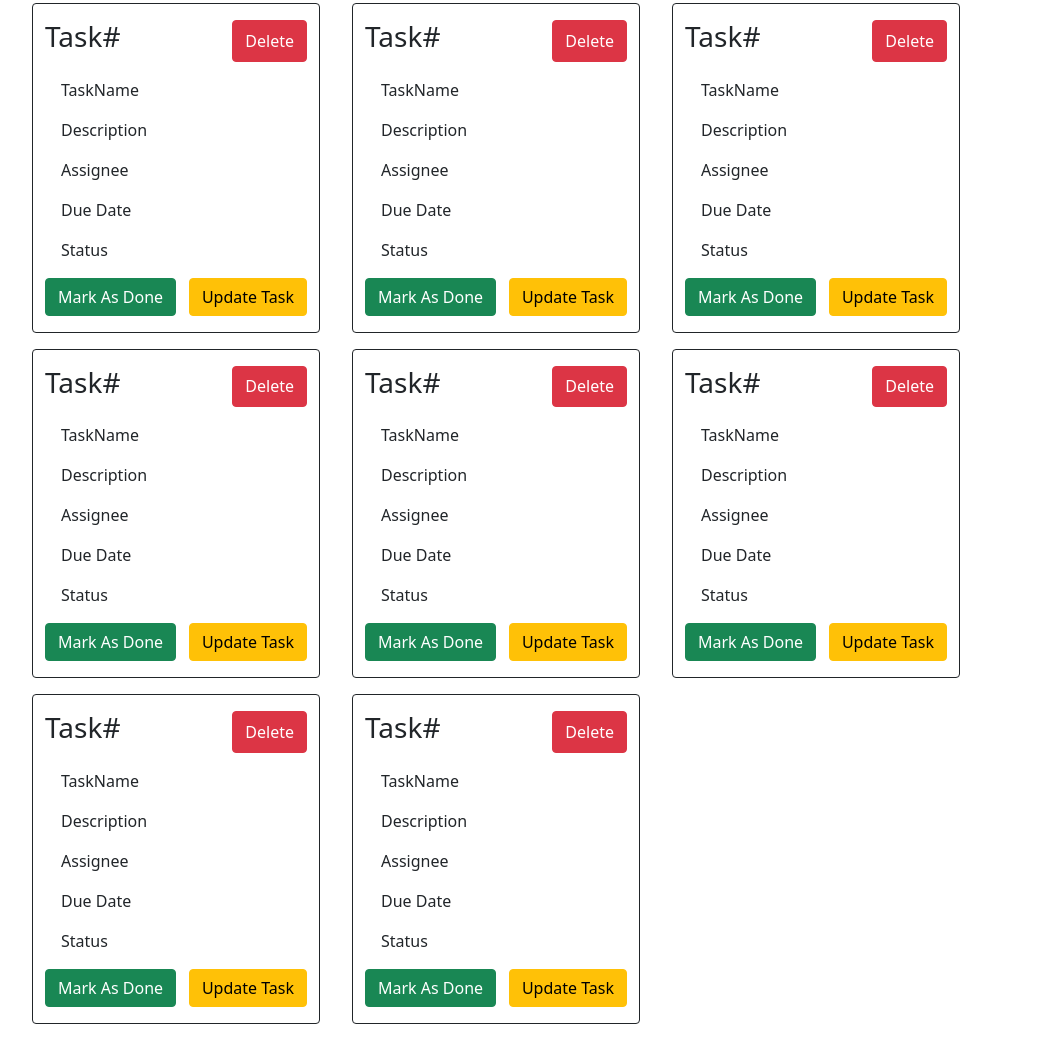
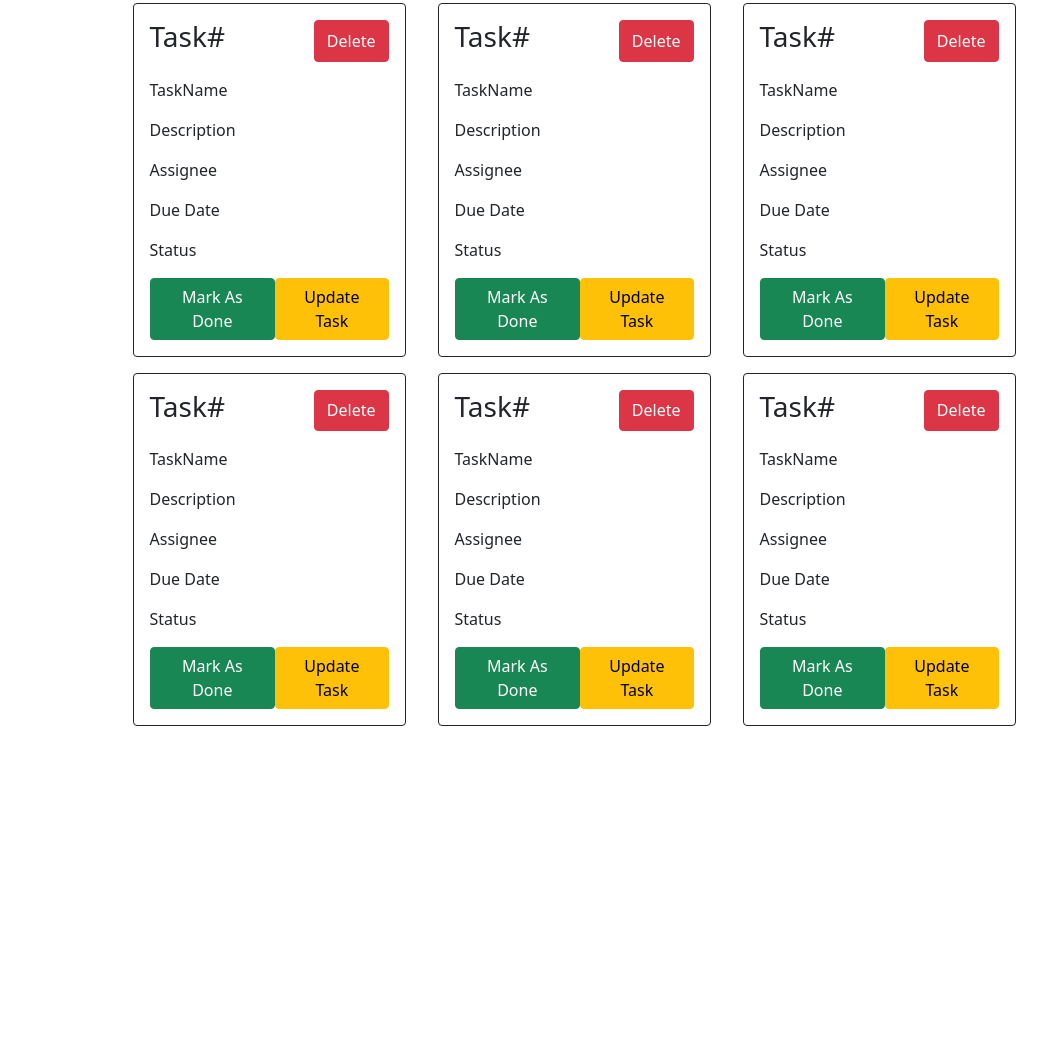
Before and after one commit to jomar1129/jwd5FinalProject, a plain HTML site: page index.html in a window 1280 px wide. Shown: the part 173-1213 px from the top of the page, without its empty margins (66-1113 px from the left). After the commit the page ends 915 px from the top, so only its background shows below. Drawn offline with nearby package versions, Linux system fonts and the light colour scheme.

Commit message:
added list-group cards

```diff
--- a/css/index.css
+++ b/css/index.css
@@ -0,0 +1,9 @@
+body {
+  padding: 0;
+  margin: 0;
+  box-sizing: border-box;
+}
+
+.card {
+  width: 25%;
+}
--- a/index.html
+++ b/index.html
@@ -7,6 +7,7 @@
 
     <!-- Bootstrap CSS -->
     <link rel="stylesheet" href="css/bootstrap.css" />
+    <link rel="stylesheet" href="css/index.css" />
 
     <title>Task List</title>
   </head>
@@ -104,7 +105,15 @@
       </div>
     </div>
 
-    <div class="container">
+    <div
+      class="
+        container
+        d-flex
+        flex-column
+        justify-content-center
+        align-items-center
+      "
+    >
       <h1 class="text-center my-3">Job Task List</h1>
       <div class="d-grid gap-2 col-6 mx-auto">
         <button
@@ -116,14 +125,20 @@
           Add Task
         </button>
       </div>
-
-      <div class="container-fluid mt-5">
-        <div class="row">
-          <div
-            class="col-md-4 mx-3 card border-dark mb-3"
-            style="max-width: 18rem"
+      <div class="container mt-5">
+        <div class="content">
+          <ul
+            class="
+              list-group
+              d-flex
+              flex-row flex-wrap
+              justify-content-center
+              align-items-center
+            "
+            id="task-list"
           >
-            <div class="header mt-3 d-md-flex justify-content-between">
+            <li class="mx-3 card border-dark mb-3">
+              <div class="mx-3 header mt-3 d-md-flex justify-content-between">
                 <h3>Task#</h3>
                 <button class="btn btn-danger">Delete</button>
               </div>
@@ -134,16 +149,13 @@
                 <p class="card-text">Due Date</p>
                 <p class="card-text">Status</p>
               </div>
-            <div class="footer d-md-flex justify-content-between mb-3">
+              <div class="footer d-md-flex mx-3 justify-content-between mb-3">
                 <button class="btn btn-success">Mark As Done</button>
                 <button class="btn btn-warning">Update Task</button>
               </div>
-          </div>
-          <div
-            class="col-md-4 mx-3 card border-dark mb-3"
-            style="max-width: 18rem"
-          >
-            <div class="header mt-3 d-md-flex justify-content-between">
+            </li>
+            <li class="mx-3 card border-dark mb-3">
+              <div class="mx-3 header mt-3 d-md-flex justify-content-between">
                 <h3>Task#</h3>
                 <button class="btn btn-danger">Delete</button>
               </div>
@@ -154,16 +166,13 @@
                 <p class="card-text">Due Date</p>
                 <p class="card-text">Status</p>
               </div>
-            <div class="footer d-md-flex justify-content-between mb-3">
+              <div class="footer d-md-flex mx-3 justify-content-between mb-3">
                 <button class="btn btn-success">Mark As Done</button>
                 <button class="btn btn-warning">Update Task</button>
               </div>
-          </div>
-          <div
-            class="col-md-4 mx-3 card border-dark mb-3"
-            style="max-width: 18rem"
-          >
-            <div class="header mt-3 d-md-flex justify-content-between">
+            </li>
+            <li class="mx-3 card border-dark mb-3">
+              <div class="mx-3 header mt-3 d-md-flex justify-content-between">
                 <h3>Task#</h3>
                 <button class="btn btn-danger">Delete</button>
               </div>
@@ -174,16 +183,13 @@
                 <p class="card-text">Due Date</p>
                 <p class="card-text">Status</p>
               </div>
-            <div class="footer d-md-flex justify-content-between mb-3">
+              <div class="footer d-md-flex mx-3 justify-content-between mb-3">
                 <button class="btn btn-success">Mark As Done</button>
                 <button class="btn btn-warning">Update Task</button>
               </div>
-          </div>
-          <div
-            class="col-md-4 mx-3 card border-dark mb-3"
-            style="max-width: 18rem"
-          >
-            <div class="header mt-3 d-md-flex justify-content-between">
+            </li>
+            <li class="mx-3 card border-dark mb-3">
+              <div class="mx-3 header mt-3 d-md-flex justify-content-between">
                 <h3>Task#</h3>
                 <button class="btn btn-danger">Delete</button>
               </div>
@@ -194,16 +200,13 @@
                 <p class="card-text">Due Date</p>
                 <p class="card-text">Status</p>
               </div>
-            <div class="footer d-md-flex justify-content-between mb-3">
+              <div class="footer d-md-flex mx-3 justify-content-between mb-3">
                 <button class="btn btn-success">Mark As Done</button>
                 <button class="btn btn-warning">Update Task</button>
               </div>
-          </div>
-          <div
-            class="col-md-4 mx-3 card border-dark mb-3"
-            style="max-width: 18rem"
-          >
-            <div class="header mt-3 d-md-flex justify-content-between">
+            </li>
+            <li class="mx-3 card border-dark mb-3">
+              <div class="mx-3 header mt-3 d-md-flex justify-content-between">
                 <h3>Task#</h3>
                 <button class="btn btn-danger">Delete</button>
               </div>
@@ -214,16 +217,13 @@
                 <p class="card-text">Due Date</p>
                 <p class="card-text">Status</p>
               </div>
-            <div class="footer d-md-flex justify-content-between mb-3">
+              <div class="footer d-md-flex mx-3 justify-content-between mb-3">
                 <button class="btn btn-success">Mark As Done</button>
                 <button class="btn btn-warning">Update Task</button>
               </div>
-          </div>
-          <div
-            class="col-md-4 mx-3 card border-dark mb-3"
-            style="max-width: 18rem"
-          >
-            <div class="header mt-3 d-md-flex justify-content-between">
+            </li>
+            <li class="mx-3 card border-dark mb-3">
+              <div class="mx-3 header mt-3 d-md-flex justify-content-between">
                 <h3>Task#</h3>
                 <button class="btn btn-danger">Delete</button>
               </div>
@@ -234,51 +234,12 @@
                 <p class="card-text">Due Date</p>
                 <p class="card-text">Status</p>
               </div>
-            <div class="footer d-md-flex justify-content-between mb-3">
+              <div class="footer d-md-flex mx-3 justify-content-between mb-3">
                 <button class="btn btn-success">Mark As Done</button>
                 <button class="btn btn-warning">Update Task</button>
               </div>
-          </div>
-          <div
-            class="col-md-4 mx-3 card border-dark mb-3"
-            style="max-width: 18rem"
-          >
-            <div class="header mt-3 d-md-flex justify-content-between">
-              <h3>Task#</h3>
-              <button class="btn btn-danger">Delete</button>
-            </div>
-            <div class="card-body text-dark">
-              <p class="card-text">TaskName</p>
-              <p class="card-text">Description</p>
-              <p class="card-text">Assignee</p>
-              <p class="card-text">Due Date</p>
-              <p class="card-text">Status</p>
-            </div>
-            <div class="footer d-md-flex justify-content-between mb-3">
-              <button class="btn btn-success">Mark As Done</button>
-              <button class="btn btn-warning">Update Task</button>
-            </div>
-          </div>
-          <div
-            class="col-md-4 mx-3 card border-dark mb-3"
-            style="max-width: 18rem"
-          >
-            <div class="header mt-3 d-md-flex justify-content-between">
-              <h3>Task#</h3>
-              <button class="btn btn-danger">Delete</button>
-            </div>
-            <div class="card-body text-dark">
-              <p class="card-text">TaskName</p>
-              <p class="card-text">Description</p>
-              <p class="card-text">Assignee</p>
-              <p class="card-text">Due Date</p>
-              <p class="card-text">Status</p>
-            </div>
-            <div class="footer d-md-flex justify-content-between mb-3">
-              <button class="btn btn-success">Mark As Done</button>
-              <button class="btn btn-warning">Update Task</button>
-            </div>
-          </div>
+            </li>
+          </ul>
         </div>
       </div>
     </div>
```
Lines whose indentation alone changed are shown as unchanged.
